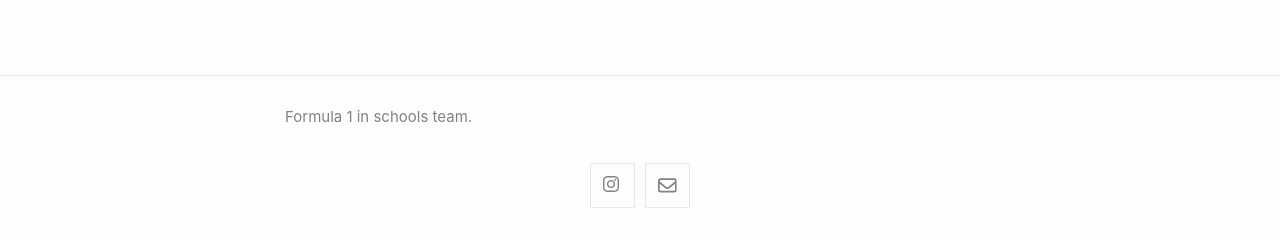
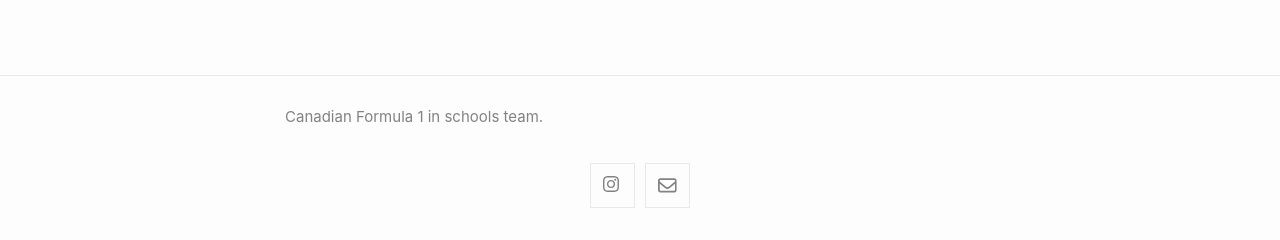
Before and after one commit to seigel/zanada.team, a Jekyll site: the page built from index.markdown, in a window 1280 px wide. Shown: the part 787-1027 px from the top of the page. Built offline with Jekyll 4.4.1, drawn with Linux system fonts in a browser that asks for light colours.

Commit message:
Should advertise canadian

```diff
--- a/_config.yml
+++ b/_config.yml
@@ -21,7 +21,7 @@
 title: Team Zanada
 email: info@zanada.team
 description: >- # this means to ignore newlines until "baseurl:"
-  Formula 1 in schools team.
+  Canadian Formula 1 in schools team.
 baseurl: "" # the subpath of your site, e.g. /blog
 url: "https://zanada.team" # the base hostname & protocol for your site, e.g. http://example.com
 instagram: https://www.instagram.com/teamzanada/
```
